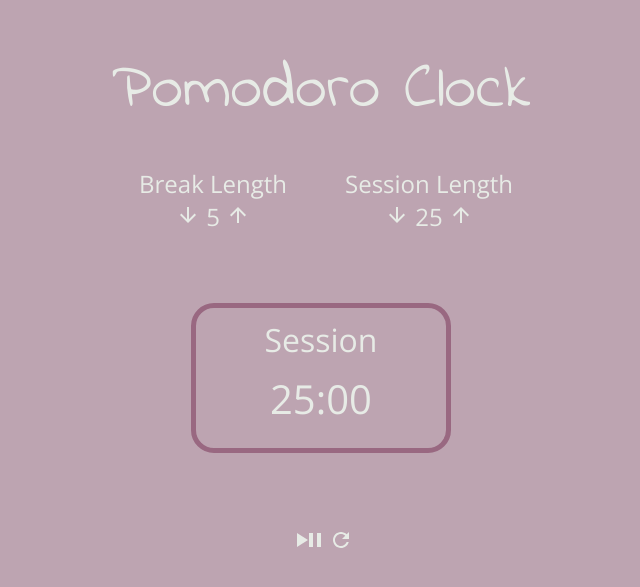
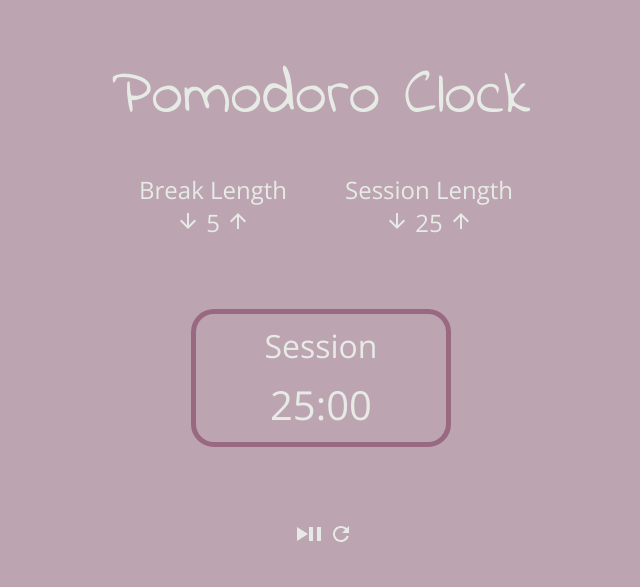
Before and after one commit to Sharoness/freecodecamp_React_P5_Pomodoro_Clock, a React (Create React App) app: page / in a window 1280 px wide. Shown: the part 103-690 px from the top of the page, without its empty margins (319-959 px from the left). Built offline with nearby package versions, Linux system fonts and the light colour scheme.

Commit message:
fixed bug: timer boarder too small on big screen

```diff
--- a/src/Timer.css
+++ b/src/Timer.css
@@ -2,7 +2,6 @@
     border: 5px solid #996881;
     border-radius: 23px;
     width: 250px;
-    height: 140px;
     font-size: 4vh;
     display: inline-block;
     margin-top: 50px;
```
